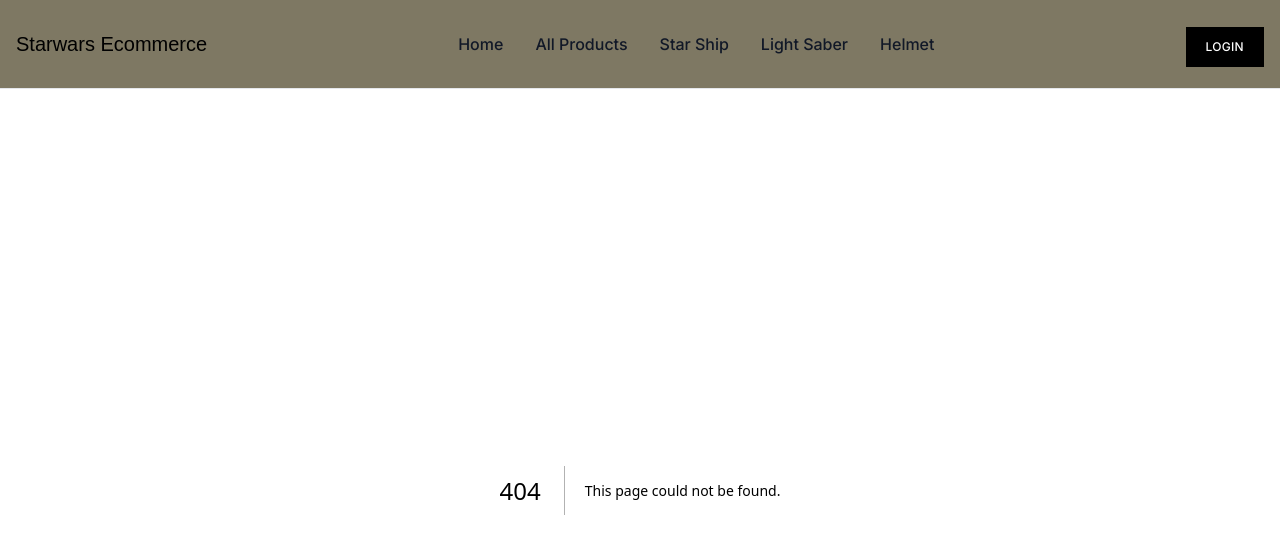
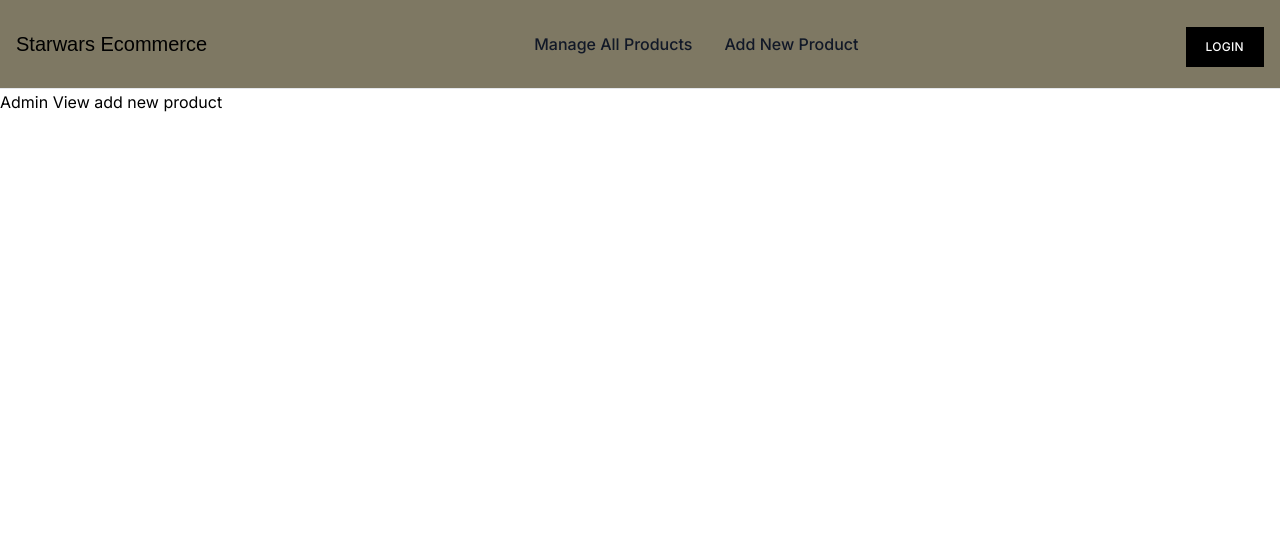
Before and after one commit to peekice/Starwars-ecommerce, a Next.js app: page /admin-view/add-product in a window 1280 px wide. Before the commit this address had no page. Shown: the top 554 px of the page. Built offline with nearby package versions, Linux system fonts and the light colour scheme; a web font is replaced by a local one.

Commit message:
Add Admin-view Page

```diff
--- /dev/null
+++ b/src/app/admin-view/add-product/page.js
@@ -0,0 +1,8 @@
+
+
+
+export default function AdminAddNewProduct(){
+    return(
+        <div>Admin View add new product</div>
+    )
+}
--- /dev/null
+++ b/src/app/admin-view/all-products/page.js
@@ -0,0 +1,7 @@
+
+
+export default function AdminAllProduct(){
+    return(
+        <div>Admin View all product</div>
+    )
+}
--- /dev/null
+++ b/src/app/admin-view/page.js
@@ -0,0 +1,8 @@
+
+
+
+export default function AdminView(){
+    return(
+        <div>Admin View</div>
+    )
+}
--- a/src/app/api/login/route.js
+++ b/src/app/api/login/route.js
@@ -69,7 +69,7 @@ export async function POST(req) {
             finalData,
         });
     } catch (e) {
-        console.log("Error while logging \try again");
+        console.log("Error while logging try again");
 
         return NextResponse.json({
             success: false,
--- a/src/app/page.js
+++ b/src/app/page.js
@@ -7,8 +7,6 @@ export default function Home() {
 
     const {isAuthUser} = useContext(GlobalContext)
 
-    console.log(isAuthUser)
-
     return (
         <main className="flex min-h-screen flex-col items-center justify-between p-24">
             <h1>Hello</h1>
--- a/src/components/Navbar/index.js
+++ b/src/components/Navbar/index.js
@@ -4,24 +4,28 @@ import {Fragment, useContext} from "react";
 import {navOptions, adminNavOptions} from "@/utils";
 import {GlobalContext} from "@/context";
 import Cookies from "js-cookie";
-import {useRouter} from "next/navigation";
+import {usePathname, useRouter} from "next/navigation";
 
-const isAdminView = false;
 
 const styles = {
     button: 'mt-1.5 inline-block bg-black px-5 py-3 text-xs font-medium uppercase tracking-wide text-white',
 };
 
 function NavItems(){
+
+    const router = useRouter()
+    const pathName = usePathname()
+    const isAdminView = pathName.includes('admin-view')
+
     return (
         <div className="items-center justify-between w-full md:flex md:w-auto" id="nav-items">
             <ul className="flex flex-col p-4 md:p-4 mt-4 font-medium border border-gray-100 rounded md:flex-row md:space-x-8 md:mt-0 md:border-0">
                 {
                     isAdminView ? adminNavOptions.map((item) => (
-                        <li className="cursor-pointer block py-2 pl-3 pr-4 text-gray-900 rounded md:p-0" key={item.id}>
+                        <li onClick={()=> router.push(item.path)} className="cursor-pointer block py-2 pl-3 pr-4 text-gray-900 rounded md:p-0" key={item.id}>
                             {item.label}
                         </li>)) :navOptions.map((item) => (
-                        <li className="cursor-pointer block py-2 pl-3 pr-4 text-gray-900 rounded md:p-0" key={item.id}>
+                        <li onClick={()=> router.push(item.path)} className="cursor-pointer block py-2 pl-3 pr-4 text-gray-900 rounded md:p-0" key={item.id}>
                             {item.label}
                         </li>))
                 }
@@ -33,9 +37,9 @@ function NavItems(){
 export default function Navbar(){
 
     const {user, isAuthUser, setIsAuthUser, setUser} = useContext(GlobalContext)
-    const  router = useRouter()
+    const router = useRouter()
+    const pathName = usePathname()
 
-    console.log(user)
 
     function handleLogout(){
         setIsAuthUser(false)
@@ -44,6 +48,8 @@ export default function Navbar(){
         localStorage.clear()
         router.push('/')
     }
+
+    const isAdminView = pathName.includes('admin-view')
 
     return(
         <nav className="bg-stwgold fixed w-full z-20 top-0 left-0 border-b border-gray-200">
@@ -63,15 +69,16 @@ export default function Navbar(){
                             : null}
                     {
                         user?.role == 'admin'?
-                            isAdminView ? <button className={styles.button}>Client View</button>
-                                :<button className={styles.button}>Admin View</button>
+                            isAdminView ? <button onClick={()=>router.push("/")} className={styles.button}>Client View</button>
+                                :<button onClick={()=>router.push("/admin-view")} className={styles.button}>Admin View</button>
                             :null
                     }
                     {
-                        isAuthUser ? <button onClick={handleLogout} className={styles.button}>Logout</button>:<button onClick={()=> router.push('/login')} className={styles.button}>Login</button>
+                        isAuthUser ? <button onClick={handleLogout} className={styles.button}>Logout</button>
+                            :<button onClick={()=> router.push('/login')} className={styles.button}>Login</button>
                     }
                 </div>
-                <NavItems/>
+                <NavItems isAdminView={isAdminView}/>
             </div>
         </nav>
     )
--- a/src/utils/index.js
+++ b/src/utils/index.js
@@ -10,17 +10,17 @@ export const navOptions = [
         path: "/product/listing/all-products",
     },
     {
-        id: "listingMen",
+        id: "listingStarShip",
         label: "Star Ship",
         path: "/product/listing/StarShip",
     },
     {
-        id: "listingWomen",
+        id: "listingLightSaber",
         label: "Light Saber",
         path: "/product/listing/LightSaber",
     },
     {
-        id: "listingKids",
+        id: "listingHelmet",
         label: "Helmet",
         path: "/product/listing/Helmet",
     },
```
